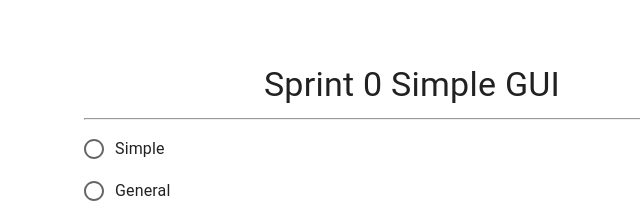
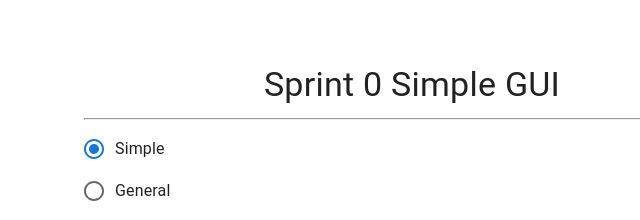
Before and after one commit to stuxbet/SOS_GAME_proj, a React (Vite) app: page / in a window 1280 px wide. Shown: the top 220 px of the page, without its empty margins (228-868 px from the left). Built offline with nearby package versions, Linux system fonts and the light colour scheme.

Commit message:
feat: game mode is tracked and is now an extension of the sos game class

```diff
--- a/src/features/gameController.ts
+++ b/src/features/gameController.ts
@@ -1,4 +1,10 @@
-import {SosGame, type SosCell, type SosMark} from './models';
+import {
+  type SosCell,
+  type SosMark,
+  type SosGameMode,
+  createSosGame,
+  type SosGame,
+} from './models';
 
 export type PlayerId = 'playerOne' | 'playerTwo';
 
@@ -6,9 +12,11 @@ export class GameController {
   private game: SosGame;
   private playerMarks: Record<PlayerId, SosMark>;
   private currentPlayer: PlayerId;
+  private mode: SosGameMode;
 
-  constructor(size = 3) {
-    this.game = new SosGame(size);
+  constructor(size = 3, mode: SosGameMode = 'simple') {
+    this.mode = mode;
+    this.game = createSosGame(mode, size);
     this.playerMarks = {playerOne: 'S', playerTwo: 'O'};
     this.currentPlayer = 'playerOne';
   }
@@ -18,12 +26,14 @@ export class GameController {
     size: number;
     currentPlayer: PlayerId;
     playerMarks: Record<PlayerId, SosMark>;
+    mode: SosGameMode;
   } {
     return {
       board: this.cloneBoard(),
       size: this.game.size,
       currentPlayer: this.currentPlayer,
       playerMarks: {...this.playerMarks},
+      mode: this.mode,
     };
   }
 
@@ -31,8 +41,16 @@ export class GameController {
     this.playerMarks[player] = mark;
   }
 
+  setMode(mode: SosGameMode) {
+    if (this.mode !== mode) {
+      this.mode = mode;
+      this.game = createSosGame(this.mode, this.game.size);
+      this.currentPlayer = 'playerOne';
+    }
+  }
+
   reset(size = this.game.size) {
-    this.game.reset(size);
+    this.game = createSosGame(this.mode, size);
     this.currentPlayer = 'playerOne';
   }
 
--- a/src/features/models.tsx
+++ b/src/features/models.tsx
@@ -1,7 +1,8 @@
 export type SosMark = 'S' | 'O';
 export type SosCell = SosMark | null;
+export type SosGameMode = 'simple' | 'general';
 
-export class SosGame {
+abstract class BaseSosGame {
   board: SosCell[][];
   size: number;
 
@@ -9,9 +10,7 @@ export class SosGame {
     this.size = size;
     this.board = this.makeBoard(size);
   }
-  private makeBoard(size: number) {
-    return Array.from({length: size}, () => Array<SosCell>(size).fill(null));
-  }
+
   reset(size = this.size) {
     this.size = size;
     this.board = this.makeBoard(size);
@@ -22,5 +21,30 @@ export class SosGame {
       throw new Error('Invalid move');
     }
     this.board[row][col] = mark;
+    this.onMarkPlaced(row, col, mark);
+  }
+
+  protected abstract onMarkPlaced(row: number, col: number, mark: SosMark): void;
+
+  private makeBoard(size: number) {
+    return Array.from({length: size}, () => Array<SosCell>(size).fill(null));
   }
 }
+
+export class SimpleSosGame extends BaseSosGame {
+  protected onMarkPlaced(): void {
+
+  }
+}
+
+export class GeneralSosGame extends BaseSosGame {
+  protected onMarkPlaced(): void {
+
+  }
+}
+
+export type SosGame = BaseSosGame;
+
+export const createSosGame = (mode: SosGameMode, size = 3): SosGame => {
+  return mode === 'general' ? new GeneralSosGame(size) : new SimpleSosGame(size);
+};
--- a/src/sprint0gui.tsx
+++ b/src/sprint0gui.tsx
@@ -1,7 +1,7 @@
 import React, {useRef, useState} from 'react';
 import {Box, Button, FormControlLabel, MenuItem, Radio, RadioGroup, Select, Typography} from '@mui/material';
 import type {SelectChangeEvent} from '@mui/material/Select';
-import type {SosMark} from './features/models';
+import type {SosMark, SosGameMode} from './features/models';
 import {GameController, type PlayerId} from './features/gameController';
 
 export const Gui: React.FC = () => {
@@ -23,6 +23,12 @@ export const Gui: React.FC = () => {
     syncState();
   };
 
+  const handleModeChange = (event: React.ChangeEvent<HTMLInputElement>) => {
+    const mode = event.target.value as SosGameMode;
+    controllerRef.current.setMode(mode);
+    syncState();
+  };
+
   const handleMove = (row: number, col: number) => {
     try {
       controllerRef.current.makeMove(row, col);
@@ -37,7 +43,7 @@ export const Gui: React.FC = () => {
       <Typography variant="h4" gutterBottom>Sprint 0 Simple GUI</Typography>
       <hr />
 
-      <RadioGroup name="Game Mode">
+      <RadioGroup name="Game Mode" value={gameState.mode} onChange={handleModeChange}>
         <FormControlLabel value="simple" control={<Radio />} label="Simple" />
         <FormControlLabel value="general" control={<Radio />} label="General" />
       </RadioGroup>
```
